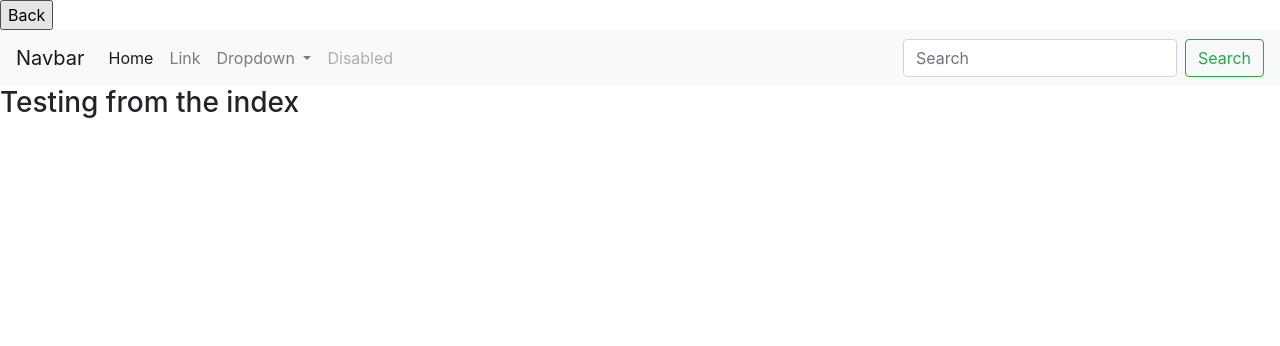
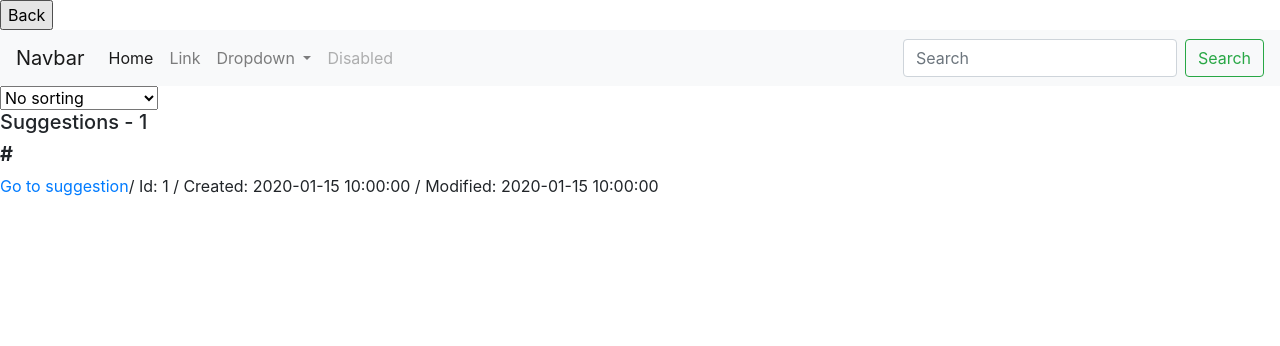
Before and after one commit to miguelahonen/new-suggestion-system-front, a Flask app: template templates/index.html in a window 1280 px wide. Shown: the top 346 px of the page. Run offline with Flask 2, Linux system fonts and the light colour scheme; the template is opened without the code that fills it: most values are stand-ins (such as "Sample title", 1, 10 or a date in 2020); some libraries are stand-ins or nearby versions.

Commit message:
The first version of the suggestion listing works

```diff
--- a/app/main.py
+++ b/app/main.py
@@ -14,6 +14,41 @@
     def index():
         testing = True
         return f'Will be a main page: {testing}'
+        # return render_template("index.html", testing=testing)
+
+    @app.route("/suggestionlisting/<sorting>")
+    def suggestion_list(sorting):
+# f'{baseURL}users'
+        tempArray = []
+        if 'DEFAULT' in sorting:
+            # responseForAll = requests.get(f'{baseURL}suggestions?limit=25&search=bell')
+            responseForAll = requests.get(f'{baseURL}suggestions?limit=25')
+        elif 'CREATED_DESC' in sorting:
+            responseForAll = requests.get(f'{baseURL}suggestions?limit=25&sort=CREATED_DESC')
+        elif 'CREATED_ASC' in sorting:
+            responseForAll = requests.get(f'{baseURL}suggestions?limit=25&sort=CREATED_ASC')
+        elif 'COMMENTS_DESC' in sorting:
+            responseForAll = requests.get(f'{baseURL}suggestions?limit=25&sort=COMMENTS_DESC')
+        elif 'COMMENTS_ASC' in sorting:
+            responseForAll = requests.get(f'{baseURL}suggestions?limit=25&sort=COMMENTS_ASC')
+        else:
+            responseForAll = requests.get(f'{baseURL}suggestions?limit=25')
+
+        seedData=json.loads(responseForAll.text)
+        for suggestion in seedData['data']:
+            tempDict = {}
+            # tempDict['entire'] = suggestion
+            tempDict['id'] = suggestion['id']
+            tempDict['created'] = suggestion['created']
+            tempDict['modified'] = suggestion['modified']
+            tempDict['description'] = suggestion['description']
+            # tempDict['exactMatches'] = suggestion['exactMatches']
+            tempDict['events'] = suggestion['events']
+            tempDict['preferred_labels'] = suggestion['preferred_label']
+            tempArray.append(tempDict)
+        return render_template("index.html", response=tempArray,
+        sortingAtThePage=sorting)
+        # textBoxForComment="hei")
 
     @app.route("/testurl")
     def common_tester_for_developers():
@@ -108,9 +143,9 @@
         else:
             print("No tokens found")
 
-    @app.route("/nimi/<name>")
-    def test(name):
-        print(baseURL)
-        return render_template("index.html", name=name)
+    # @app.route("/nimi/<name>")
+    # def test(name):
+    #     print(baseURL)
+    #     return render_template("index.html", name=name)
 
     return app
--- a/templates/index.html
+++ b/templates/index.html
@@ -1,11 +1,81 @@
 {% extends 'base.html' %}
-{% block title %}Pääsivu{% endblock %}
+{% block title %}Suggestions{% endblock %}
 {% block content %}
+<!--
     <h3>Testing from the index</h3>
-<!--
-    <p>{{ name }}</p>
- -->
+-->
 
+
+<form name="SelectTheSorting">
+  <select name="links" id="links">
+    <option value="nothing" selected="selected">No sorting</option>
+    <option value="http://localhost:5000/suggestionlisting/DEFAULT">Default</option>
+    <option value="http://localhost:5000/suggestionlisting/COMMENTS_DESC">Most commented</option>
+    <option value="http://localhost:5000/suggestionlisting/COMMENTS_ASC">Least commented</option>
+    <option value="http://localhost:5000/suggestionlisting/CREATED_DESC">Newest first</option>
+    <option value="http://localhost:5000/suggestionlisting/CREATED_ASC">Oldest first</option>
+  </select>
+</form>
+
+<script type="text/javascript">
+  var urlMenu = document.getElementById('links');
+  console.log(urlMenu)
+  urlMenu.onchange = function() {
+    var userOption = this.options[this.selectedIndex];
+    if (userOption.value != "nothing") {
+        window.open(userOption.value);
+    }
+  }
+</script>
+
+<h5>Suggestions -
+  {% if sortingAtThePage %}
+    {{sortingAtThePage}}
+  {% endif %}
+</h5>
+{% for x in response %}
+  <h5><b>#
+    {% if 'fi' in x.preferred_labels %}
+      {{x.preferred_labels['fi']['value']}} /
+      {% endif %}
+      {% if 'sv' in x.preferred_labels %}
+        {{x.preferred_labels['sv']['value']}} /
+      {% endif %}
+      {% if 'en' in x.preferred_labels %}
+        {{x.preferred_labels['en']['value']}}
+      {% endif %}
+    </b></h5>
+    <!-- Next following will be implemented later on -->
+  <p><a href="http://localhost:5000/suggestion/{{x['id']}}">Go to suggestion</a>/
+    Id:</h6> {{x['id']}} /
+    Created:</h6> {{x['created']}} /
+    Modified:</h6> {{x['modified']}}
+    <!--
+    Description:</h6> {{x['description']}}
+  -->
+    <!--
+    <p><h6>* Equivalences</h6><br>
+        {% for y in x.exactMatches: %}
+            Vocab: {{y.vocab}} / url: {{y.value}} <br>
+        {% endfor %}
+    </p>
+    -->
+    <!-- Comment actions will be implemented until the paging is ready
+    <p><h6>Comments:</h6><br>
+        {% for z in x.events: %}
+            {% if 'COMMENT' in z['event_type'] %}
+                - Created: {{z.created}} <br>
+                - Modified: {{z.modified}} <br>
+                - Text: <br><i>{{z.text}} / {{z.value}}</i> <br>
+                - From user: {{z.user_id}} <br>
+                <a href="http://localhost:5000/comment/{{x['id']}}/%22cba%22/2/%22cba%20cba%22">Add comment</a>
+                ...<br>
+            {% endif %}
+        {% endfor %}
+    </p>
+  -->
+
+{% endfor %}
 
 
 
```
